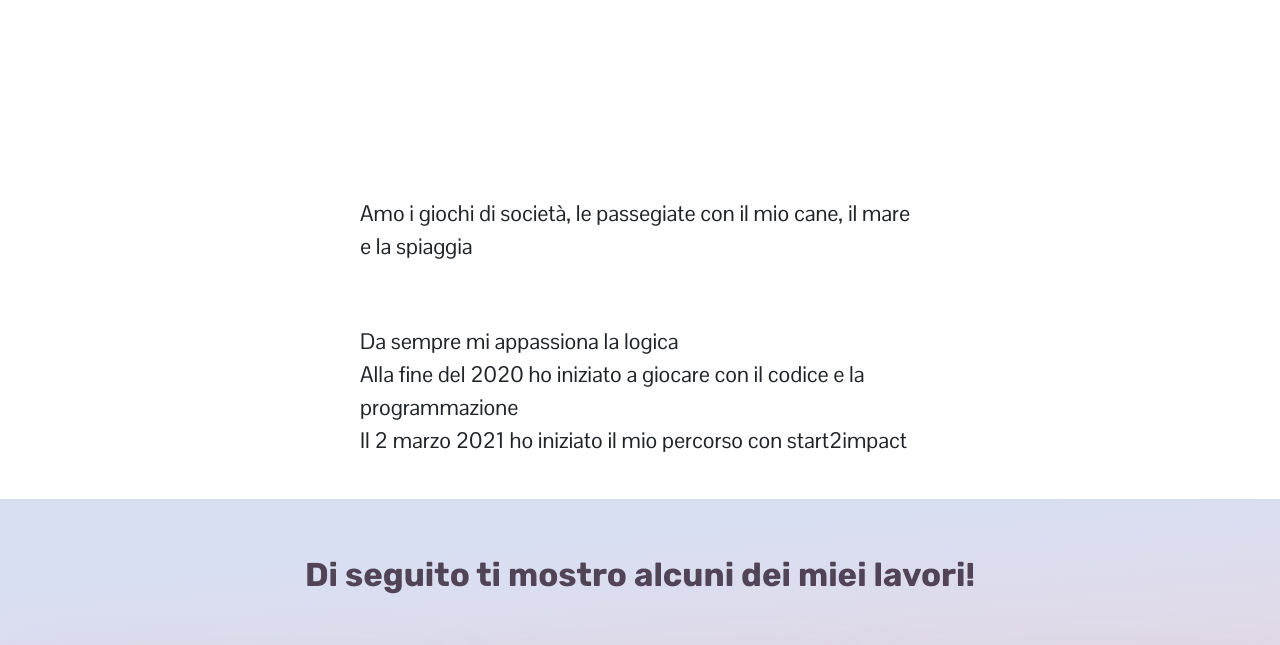
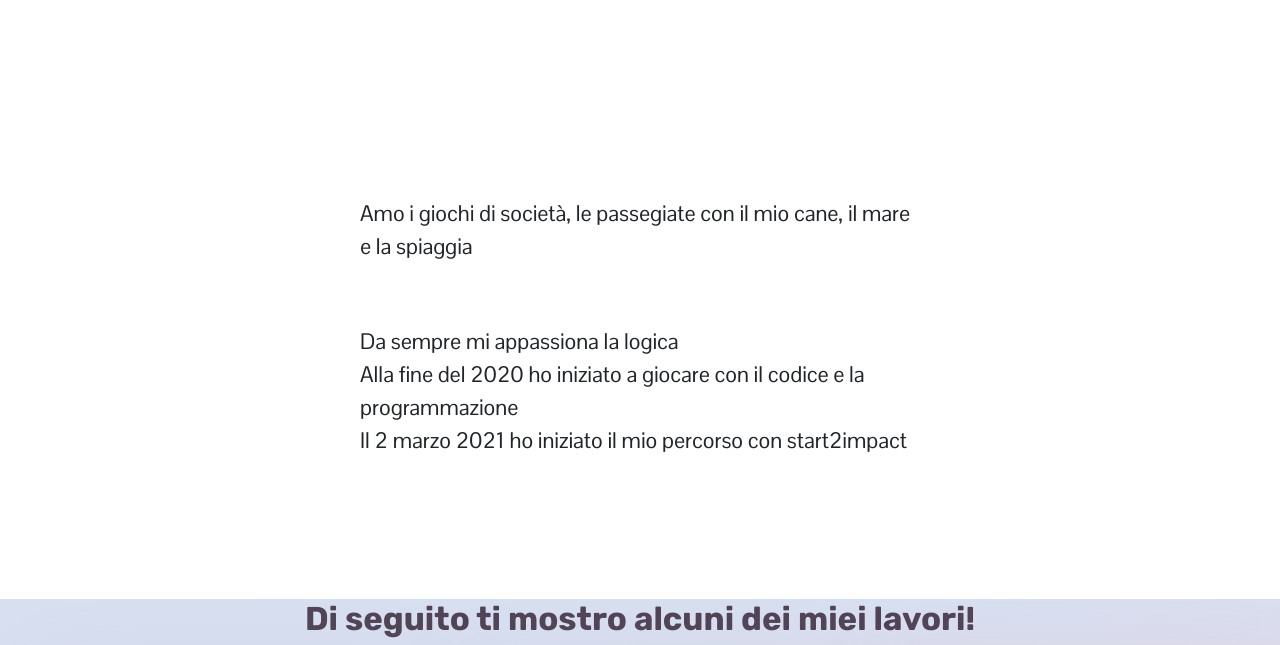
Before and after one commit to Atardilla/pagina-personale, a plain HTML site: page index.html in a window 1280 px wide. Shown: the part 741-1386 px from the top of the page. Drawn offline with nearby package versions, Linux system fonts and the light colour scheme.

Commit message:
margin-top greetings 100px

```diff
--- a/styles/style.css
+++ b/styles/style.css
@@ -84,10 +84,15 @@ ul{
 }
 
 .greetings{
+  margin-top: 100px;
+
   font-family: "Rubik", sans-serif;
   font-size: 1.5em;
   font-weight:bolder;
+  /*
   padding: 7vh 7vw;
+  */
+
   text-align: center;
 }
 
```
